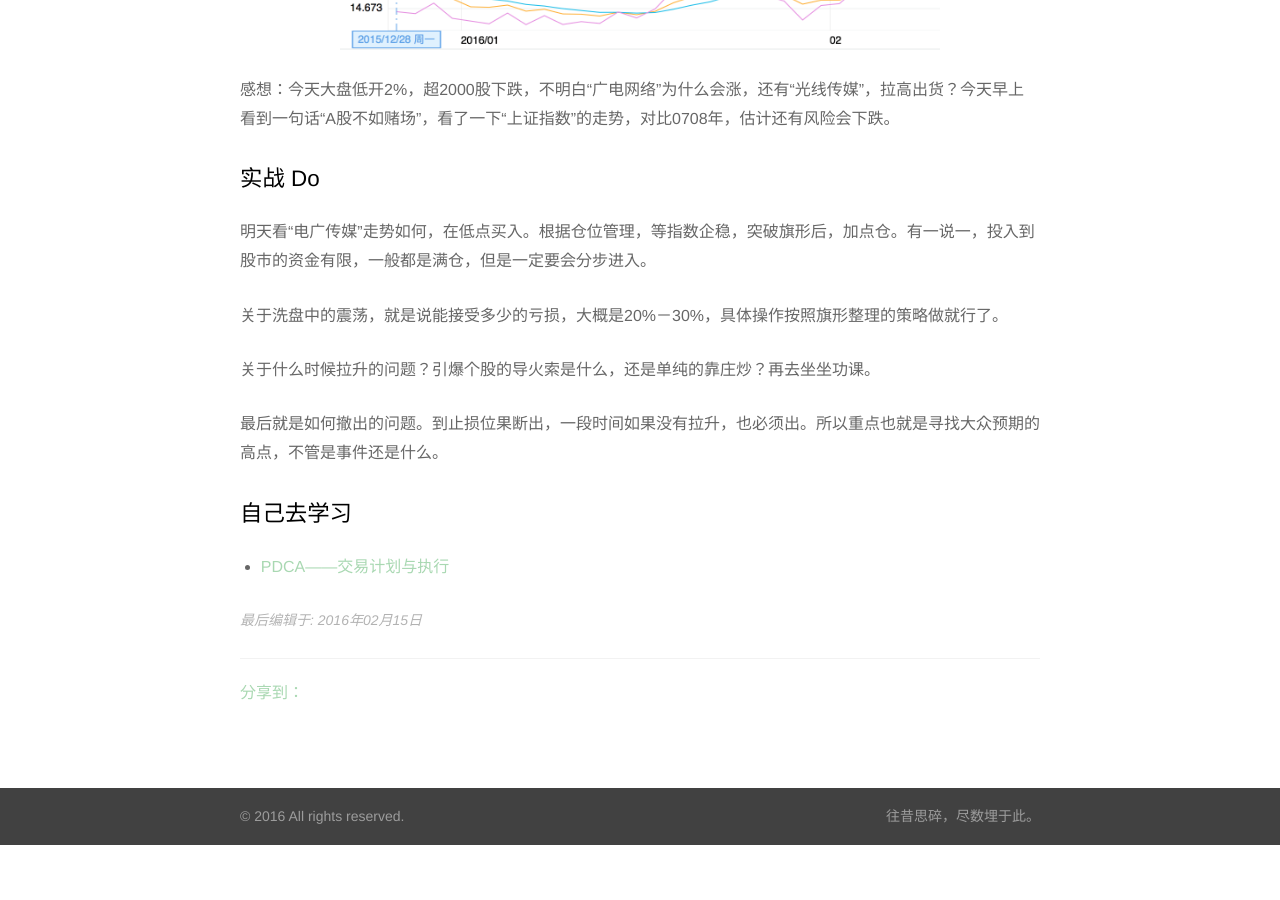
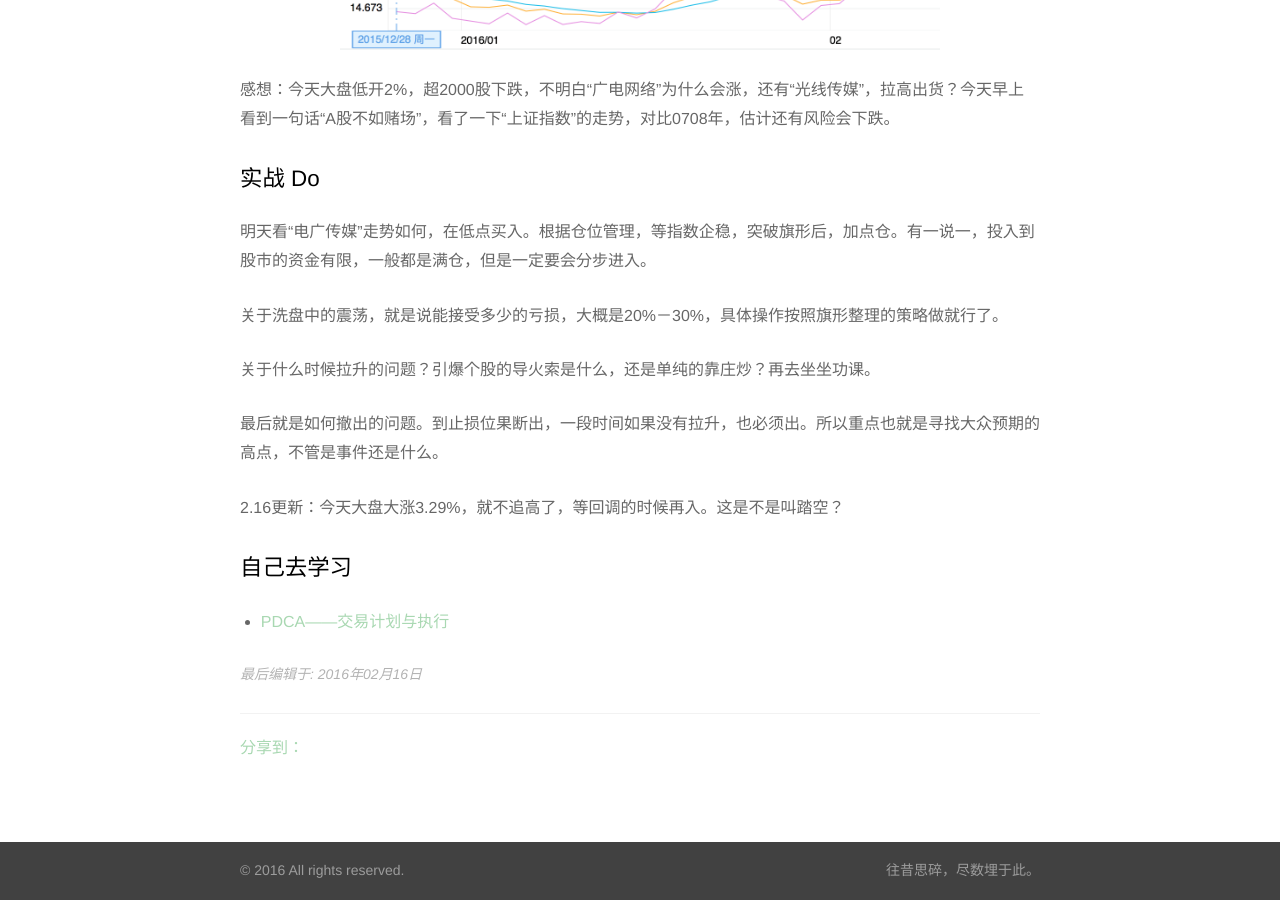
Before and after one commit to mizhdi/blog, a Jekyll site: the page built from _posts/2016-02-15-stock-pdca.markdown, in a window 1280 px wide and 900 px high, scrolled down 2647 px. Built offline with Jekyll 4.4.1, drawn with Linux system fonts in a browser that asks for light colours; comment, search, counter and statistics services are not loaded; before the commit the page ends 3492 px from its top, so only the background shows below that.

Commit message:
modify post

```diff
--- a/_posts/2016-02-15-stock-pdca.markdown
+++ b/_posts/2016-02-15-stock-pdca.markdown
@@ -3,7 +3,7 @@ layout       : post
 title        : "交易日志：基于PDCA的交易纪律初体验(一)"
 date         : 2016-02-15 14:24:00
 category     : Wealth
-last-modified: 2016-02-15 14:24:59
+last-modified: 2016-02-16 16:54:00
 lock         : false
 ---
 
@@ -60,6 +60,8 @@ PDCA是英语单词Plan(计划)、Do(执行)、Check(检查)和Action(行动)的
 
 最后就是如何撤出的问题。到止损位果断出，一段时间如果没有拉升，也必须出。所以重点也就是寻找大众预期的高点，不管是事件还是什么。
 
+2.16更新：今天大盘大涨3.29%，就不追高了，等回调的时候再入。这是不是叫踏空？
+
 ### 自己去学习
 
 - [PDCA——交易计划与执行](http://weibo.com/p/1001603877489008325215?mod=zwenzhang)
```
